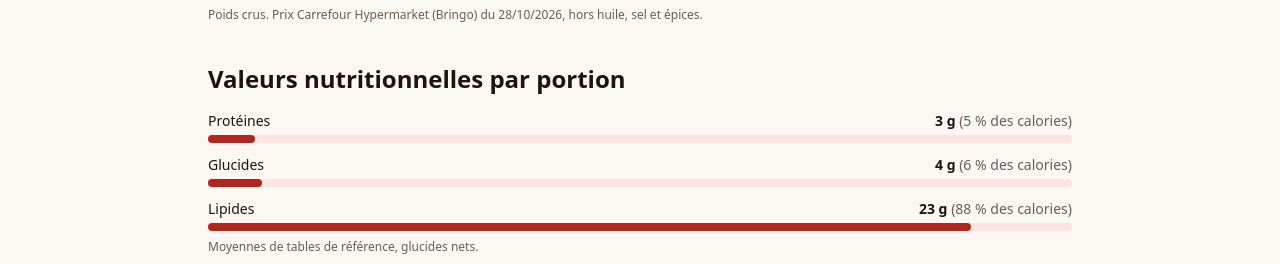
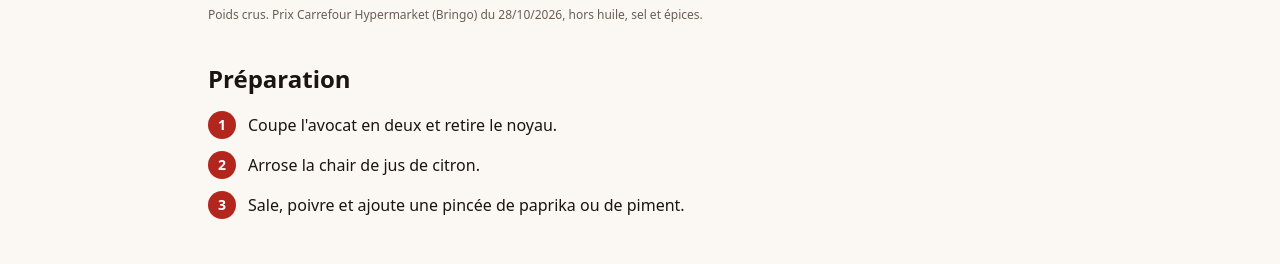
Before and after one commit to AdmGlry/carnivorema, a Next.js app in the folder web/: page /recettes/avocat in a window 1280 px wide. Shown: the part 659-923 px from the top of the page. Built offline with nearby package versions, Linux system fonts and the light colour scheme; no server answers.

Commit message:
Afficher la préparation des recettes et l'ajouter au JSON-LD (recipeInstructions)
Co-Authored-By: Claude Opus 5.5 <noreply@anthropic.com>
Claude-Session: https://claude.ai/code/session_01791jACUNYe3rqVD15wDD7j

```diff
--- a/web/src/app/recettes/[id]/page.tsx
+++ b/web/src/app/recettes/[id]/page.tsx
@@ -59,6 +59,7 @@ export default async function RecipePage({ params }: { params: Promise<{ id: str
     recipeYield: "1 portion",
     totalTime: `PT${r.minutes}M`,
     recipeIngredient: lines.map((l) => `${round(l.grams)} g ${l.f.name.toLowerCase()}`),
+    recipeInstructions: r.steps.map((text) => ({ "@type": "HowToStep", text })),
     nutrition: {
       "@type": "NutritionInformation",
       servingSize: "1 portion",
@@ -136,6 +137,20 @@ export default async function RecipePage({ params }: { params: Promise<{ id: str
         <p className="mt-2 text-xs text-muted">Poids crus. Prix {PRICE_SOURCE} du {PRICE_DATE}, hors huile, sel et épices.</p>
       </section>
 
+      <section aria-labelledby="preparation" className="mt-10">
+        <h2 id="preparation" className="text-2xl font-bold">Préparation</h2>
+        <ol className="mt-4 space-y-3">
+          {r.steps.map((step, i) => (
+            <li key={i} className="flex gap-3">
+              <span aria-hidden="true" className="flex h-7 w-7 shrink-0 items-center justify-center rounded-full bg-accent text-sm font-bold text-on-accent">
+                {i + 1}
+              </span>
+              <span className="pt-0.5">{step}</span>
+            </li>
+          ))}
+        </ol>
+      </section>
+
       <section aria-labelledby="nutrition" className="mt-10">
         <h2 id="nutrition" className="text-2xl font-bold">Valeurs nutritionnelles par portion</h2>
         <ul className="mt-4 space-y-3">
```
Also changed, not shown: 1 other file (tests, documents, lock files or other folders).
